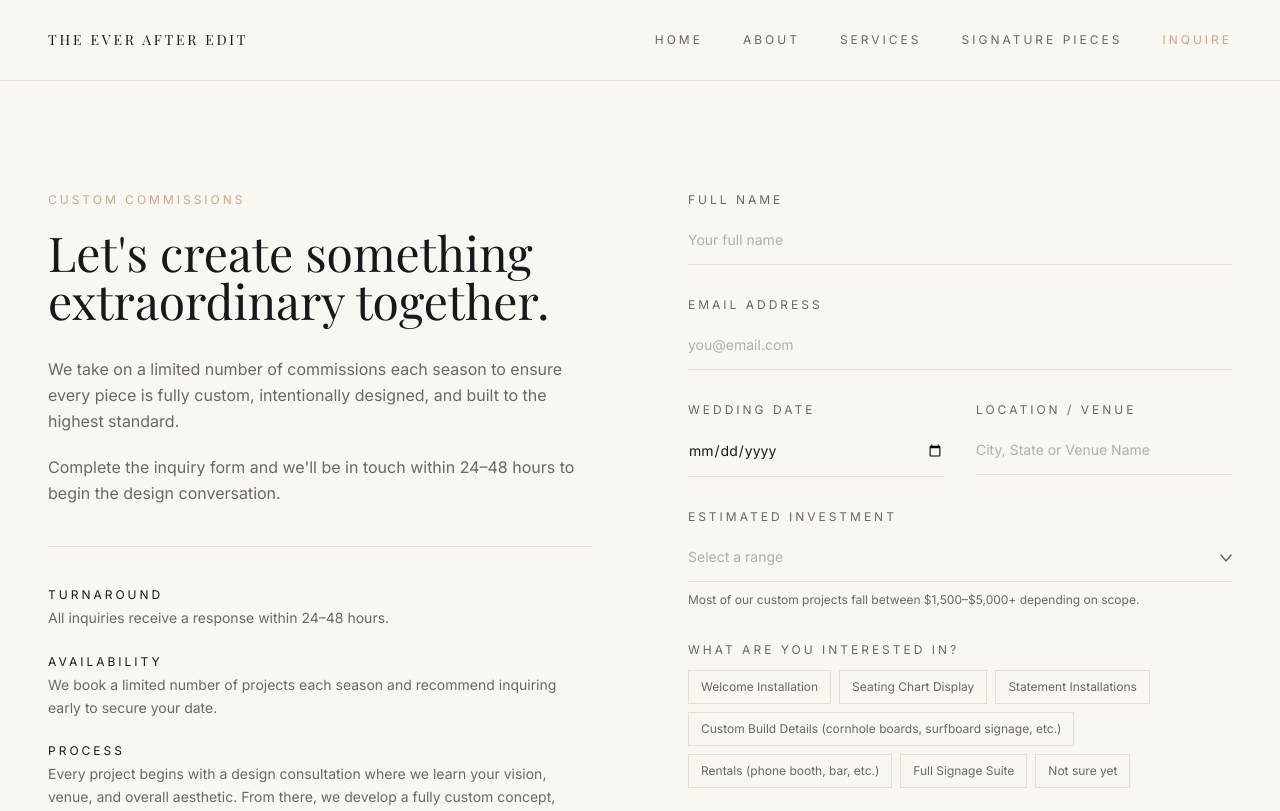
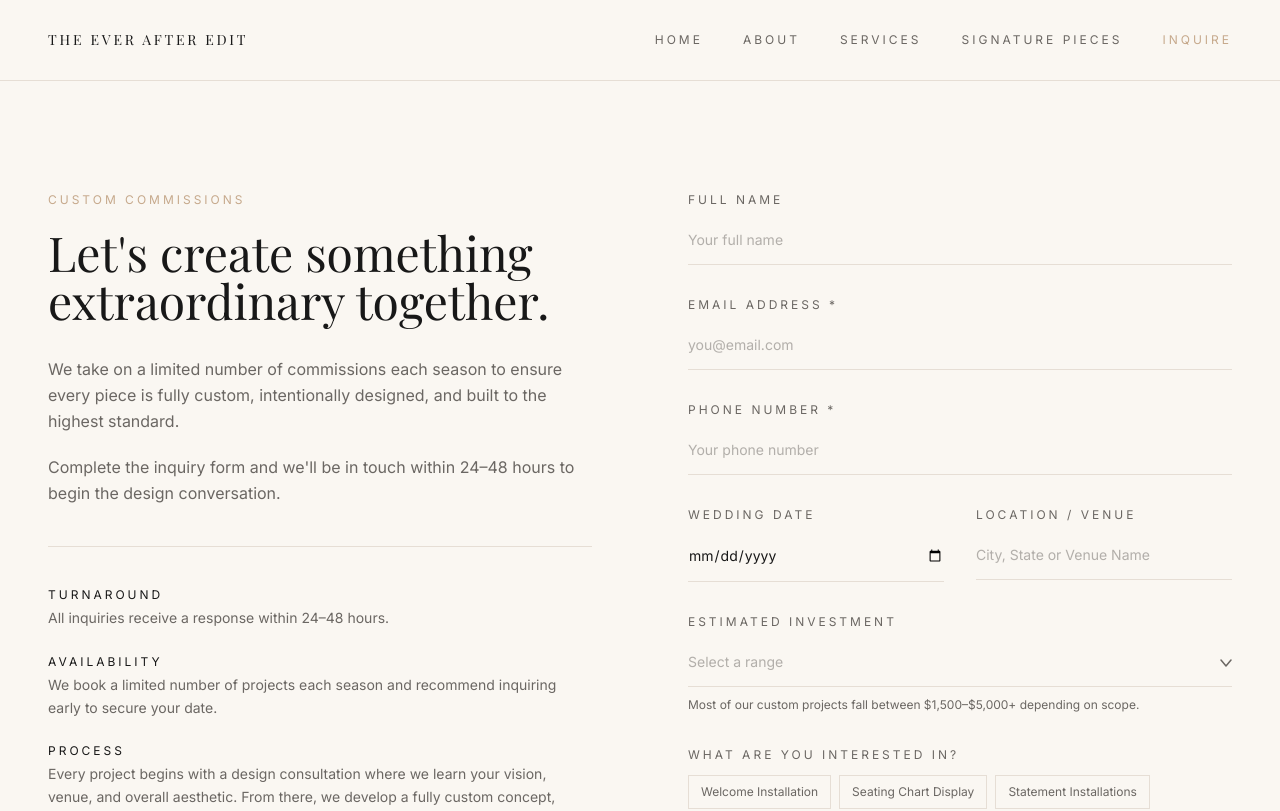
Before and after one commit to DanielRodriguezRahoperations/ever-after-edit, a React (Vite) app: page /inquire in a window 1280 px wide. Shown: the top 811 px of the page. Built offline with nearby package versions, Linux system fonts and the light colour scheme; a web font is replaced by a local one.

Commit message:
Update Inquire.tsx

```diff
--- a/src/pages/Inquire.tsx
+++ b/src/pages/Inquire.tsx
@@ -8,6 +8,7 @@ import { useState } from 'react';
 import Button from '../components/Button';
 
 const FORM_ENDPOINT = 'https://formsubmit.co/ajax/info@everaftereditfl.com';
+const WEBSITE_URL = 'https://www.everaftereditfl.com';
 
 const budgetOptions = [
   '$500 – $1,000',
@@ -30,6 +31,7 @@ const interestOptions = [
 interface FormState {
   name: string;
   email: string;
+  phone: string;
   weddingDate: string;
   location: string;
   budget: string;
@@ -40,6 +42,7 @@ interface FormState {
 const emptyForm: FormState = {
   name: '',
   email: '',
+  phone: '',
   weddingDate: '',
   location: '',
   budget: '',
@@ -56,13 +59,22 @@ export default function Inquire() {
 
   const validate = (): boolean => {
     const newErrors: Partial<FormState> = {};
+
     if (!form.name.trim()) newErrors.name = 'Your name is required.';
-    if (!form.email.trim() || !/^[^\s@]+@[^\s@]+\.[^\s@]+$/.test(form.email))
+
+    if (!form.email.trim() || !/^[^\s@]+@[^\s@]+\.[^\s@]+$/.test(form.email)) {
       newErrors.email = 'A valid email address is required.';
+    }
+
+    if (!form.phone.trim()) {
+      newErrors.phone = 'A phone number is required.';
+    }
+
     if (!form.weddingDate) newErrors.weddingDate = 'Please provide your wedding date.';
     if (!form.location.trim()) newErrors.location = 'Please include your venue or location.';
     if (!form.budget) newErrors.budget = 'Please select an approximate budget.';
     if (!form.vision.trim()) newErrors.vision = 'Please tell us a little about your vision.';
+
     setErrors(newErrors);
     return Object.keys(newErrors).length === 0;
   };
@@ -71,6 +83,7 @@ export default function Inquire() {
     e: React.ChangeEvent<HTMLInputElement | HTMLTextAreaElement | HTMLSelectElement>
   ) => {
     const { name, value } = e.target;
+
     setForm((prev) => ({ ...prev, [name]: value }));
     setSubmitError('');
 
@@ -107,8 +120,21 @@ export default function Inquire() {
         body: JSON.stringify({
           _subject: `New Wedding Inquiry from ${form.name}`,
           _template: 'table',
+          _replyto: form.email,
+          _autoresponse: `Congratulations — your inquiry has been received.
+
+Thank you for reaching out to The Ever After Edit. We're honored to be considered for your wedding day.
+
+Our team will review your details and contact you within 24–48 hours.
+
+You can visit our website here:
+${WEBSITE_URL}
+
+The Ever After Edit
+info@everaftereditfl.com`,
           name: form.name,
           email: form.email,
+          phone: form.phone,
           weddingDate: form.weddingDate,
           location: form.location,
           budget: form.budget,
@@ -140,7 +166,6 @@ export default function Inquire() {
 
   return (
     <main className="pt-16 md:pt-20">
-      {/* Page Header */}
       <section className="py-20 md:py-28 bg-cream">
         <div className="max-w-7xl mx-auto px-6 lg:px-12 grid md:grid-cols-2 gap-12 md:gap-24 items-start">
           <div>
@@ -204,14 +229,12 @@ export default function Inquire() {
                     placeholder="Your full name"
                     className={inputBase}
                   />
-                  {errors.name && (
-                    <p className="text-accent text-xs font-body mt-2">{errors.name}</p>
-                  )}
+                  {errors.name && <p className="text-accent text-xs font-body mt-2">{errors.name}</p>}
                 </div>
 
                 <div>
                   <label className="block font-body text-xs tracking-widest uppercase text-ink-secondary mb-2">
-                    Email Address
+                    Email Address *
                   </label>
                   <input
                     type="email"
@@ -220,10 +243,25 @@ export default function Inquire() {
                     onChange={handleChange}
                     placeholder="you@email.com"
                     className={inputBase}
+                    required
                   />
-                  {errors.email && (
-                    <p className="text-accent text-xs font-body mt-2">{errors.email}</p>
-                  )}
+                  {errors.email && <p className="text-accent text-xs font-body mt-2">{errors.email}</p>}
+                </div>
+
+                <div>
+                  <label className="block font-body text-xs tracking-widest uppercase text-ink-secondary mb-2">
+                    Phone Number *
+                  </label>
+                  <input
+                    type="tel"
+                    name="phone"
+                    value={form.phone}
+                    onChange={handleChange}
+                    placeholder="Your phone number"
+                    className={inputBase}
+                    required
+                  />
+                  {errors.phone && <p className="text-accent text-xs font-body mt-2">{errors.phone}</p>}
                 </div>
 
                 <div className="grid grid-cols-1 sm:grid-cols-2 gap-8">
@@ -290,9 +328,7 @@ export default function Inquire() {
                   <p className="text-ink-secondary font-body text-xs mt-2 leading-relaxed">
                     Most of our custom projects fall between $1,500–$5,000+ depending on scope.
                   </p>
-                  {errors.budget && (
-                    <p className="text-accent text-xs font-body mt-2">{errors.budget}</p>
-                  )}
+                  {errors.budget && <p className="text-accent text-xs font-body mt-2">{errors.budget}</p>}
                 </div>
 
                 <div>
@@ -332,9 +368,7 @@ export default function Inquire() {
                     placeholder="Tell us about your wedding aesthetic, the pieces you're interested in, and anything inspiring your vision."
                     className={`${inputBase} resize-none`}
                   />
-                  {errors.vision && (
-                    <p className="text-accent text-xs font-body mt-2">{errors.vision}</p>
-                  )}
+                  {errors.vision && <p className="text-accent text-xs font-body mt-2">{errors.vision}</p>}
                 </div>
 
                 {submitError && (
@@ -362,7 +396,6 @@ export default function Inquire() {
         </div>
       </section>
 
-      {/* Trust Section */}
       <section className="bg-cream-secondary py-20 border-t border-border">
         <div className="max-w-7xl mx-auto px-6 lg:px-12">
           <div className="grid grid-cols-1 md:grid-cols-3 gap-12 text-center">
```
